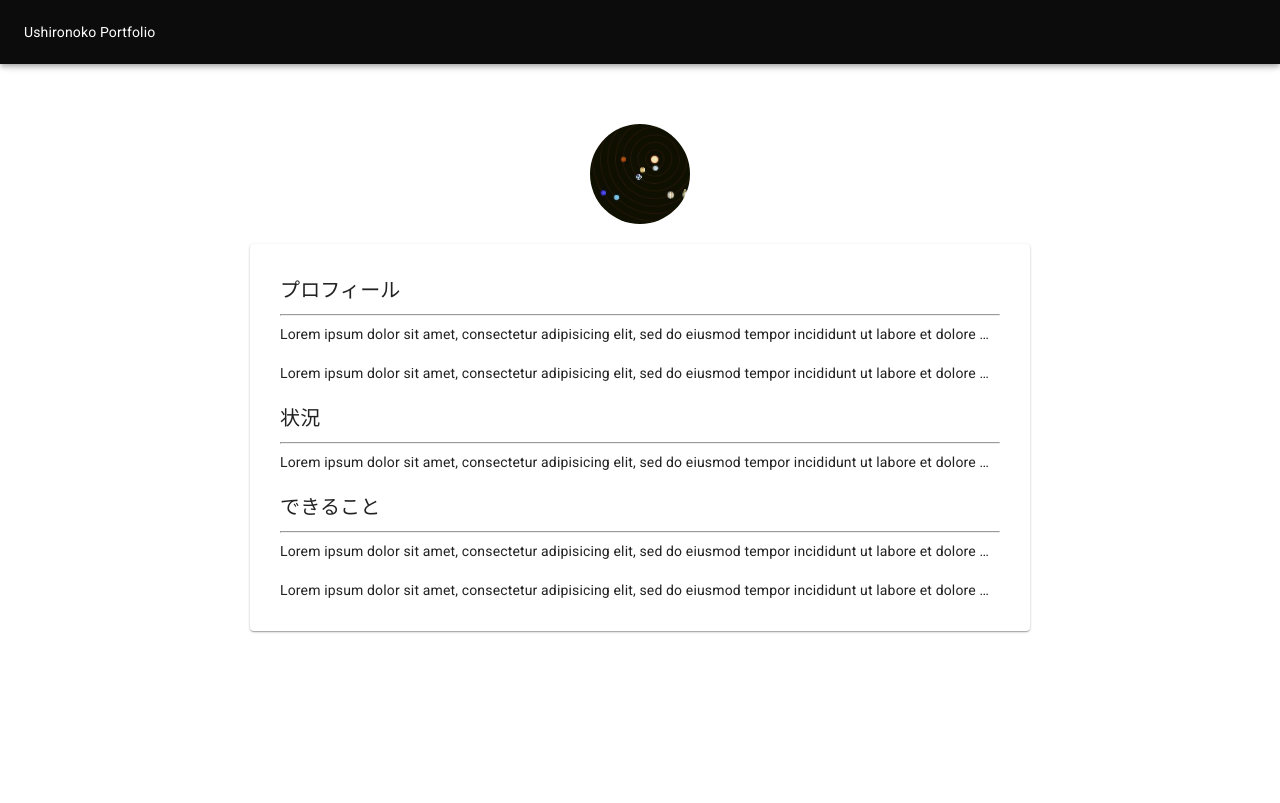
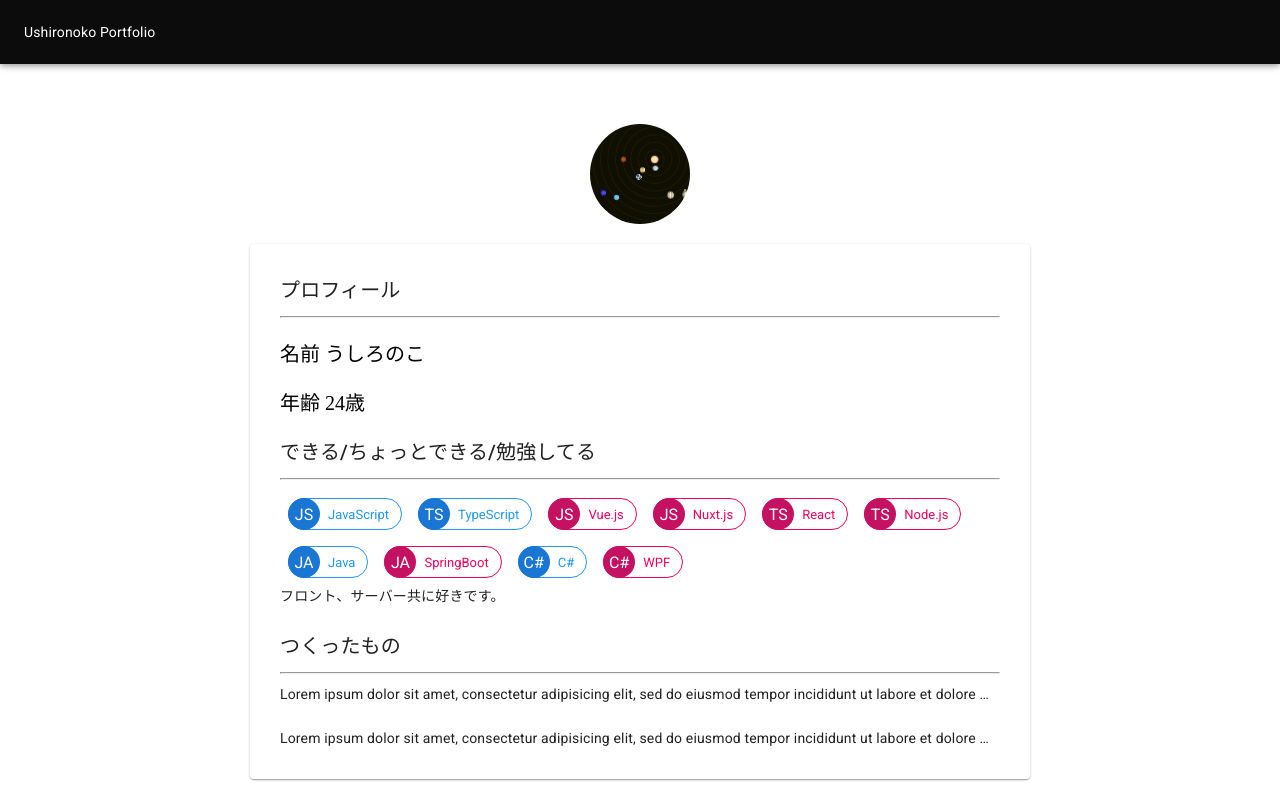
Before and after one commit to ushironoko/portfolio-react, a React (Create React App) app: page / in a window 1280 px wide. Built offline with nearby package versions, Linux system fonts and the light colour scheme.

Commit message:
chipsできた

```diff
--- /dev/null
+++ b/src/components/Chips.tsx
@@ -0,0 +1,105 @@
+import * as React from 'react'
+import Avatar from '@material-ui/core/Avatar'
+import Chip from '@material-ui/core/Chip'
+
+import { Theme } from '@material-ui/core/styles/createMuiTheme'
+import createStyles from '@material-ui/core/styles/createStyles'
+import withStyles, { WithStyles } from '@material-ui/core/styles/withStyles'
+import withRoot from '../withRoot'
+
+const styles = (theme: Theme) =>
+  createStyles({
+    chip: {
+      margin: theme.spacing.unit
+    }
+  })
+
+type ClassNames = typeof styles
+
+const Chips = withStyles(styles)((props: WithStyles<ClassNames>) => {
+  return (
+    <>
+      <Chip
+        avatar={<Avatar>JS</Avatar>}
+        label="JavaScript"
+        className={props.classes.chip}
+        color="primary"
+        variant="outlined"
+      />
+
+      <Chip
+        avatar={<Avatar>TS</Avatar>}
+        label="TypeScript"
+        className={props.classes.chip}
+        color="primary"
+        variant="outlined"
+      />
+
+      <Chip
+        avatar={<Avatar>JS</Avatar>}
+        label="Vue.js"
+        className={props.classes.chip}
+        color="secondary"
+        variant="outlined"
+      />
+
+      <Chip
+        avatar={<Avatar>JS</Avatar>}
+        label="Nuxt.js"
+        className={props.classes.chip}
+        color="secondary"
+        variant="outlined"
+      />
+
+      <Chip
+        avatar={<Avatar>TS</Avatar>}
+        label="React"
+        className={props.classes.chip}
+        color="secondary"
+        variant="outlined"
+      />
+
+      <Chip
+        avatar={<Avatar>TS</Avatar>}
+        label="Node.js"
+        className={props.classes.chip}
+        color="secondary"
+        variant="outlined"
+      />
+
+      <Chip
+        avatar={<Avatar>JA</Avatar>}
+        label="Java"
+        className={props.classes.chip}
+        color="primary"
+        variant="outlined"
+      />
+
+      <Chip
+        avatar={<Avatar>JA</Avatar>}
+        label="SpringBoot"
+        className={props.classes.chip}
+        color="secondary"
+        variant="outlined"
+      />
+
+      <Chip
+        avatar={<Avatar>C#</Avatar>}
+        label="C#"
+        className={props.classes.chip}
+        color="primary"
+        variant="outlined"
+      />
+
+      <Chip
+        avatar={<Avatar>C#</Avatar>}
+        label="WPF"
+        className={props.classes.chip}
+        color="secondary"
+        variant="outlined"
+      />
+    </>
+  )
+})
+
+export default withRoot(withStyles(styles)(Chips))
--- a/src/components/Contents.tsx
+++ b/src/components/Contents.tsx
@@ -1,17 +1,19 @@
 import * as React from 'react'
 import Paper from '@material-ui/core/Paper'
 import Typography from '@material-ui/core/Typography'
-import Grid from '@material-ui/core/Grid'
 
 import { Theme } from '@material-ui/core/styles/createMuiTheme'
 import createStyles from '@material-ui/core/styles/createStyles'
 import withStyles, { WithStyles } from '@material-ui/core/styles/withStyles'
 import withRoot from '../withRoot'
 
+import Chips from '../components/Chips'
+
 const styles = (theme: Theme) =>
   createStyles({
     papar: {
-      padding: '30px'
+      padding: '30px',
+      fontSize: '20px'
     }
   })
 
@@ -23,36 +25,25 @@ const Contents = withStyles(styles)((props: WithStyles<ClassNames>) => {
       <Paper className={props.classes.papar} elevation={1}>
         <Typography variant="title">プロフィール</Typography>
         <hr />
+        <p>
+          名前 うしろのこ
+          <wbr />
+        </p>
+        <p>年齢 24歳</p>
+
+        <Typography variant="title">できる/ちょっとできる/勉強してる</Typography>
+        <hr />
+        <Chips />
+
         <Typography noWrap>
           {`
-            Lorem ipsum dolor sit amet, consectetur adipisicing elit,
-            sed do eiusmod tempor incididunt ut labore et dolore magna aliqua.
+            フロント、サーバー共に好きです。
           `}
         </Typography>
 
         <br />
 
-          <Typography noWrap>
-            {`
-            Lorem ipsum dolor sit amet, consectetur adipisicing elit,
-            sed do eiusmod tempor incididunt ut labore et dolore magna aliqua.
-          `}
-          </Typography>
-
-          <br />
-
-          <Typography variant="title">状況</Typography>
-          <hr />
-          <Typography noWrap>
-            {`
-            Lorem ipsum dolor sit amet, consectetur adipisicing elit,
-            sed do eiusmod tempor incididunt ut labore et dolore magna aliqua.
-          `}
-          </Typography>
-
-          <br />
-
-          <Typography variant="title">できること</Typography>
+        <Typography variant="title">つくったもの</Typography>
         <hr />
         <Typography noWrap>
           {`
```
Lines whose indentation alone changed are shown as unchanged.
